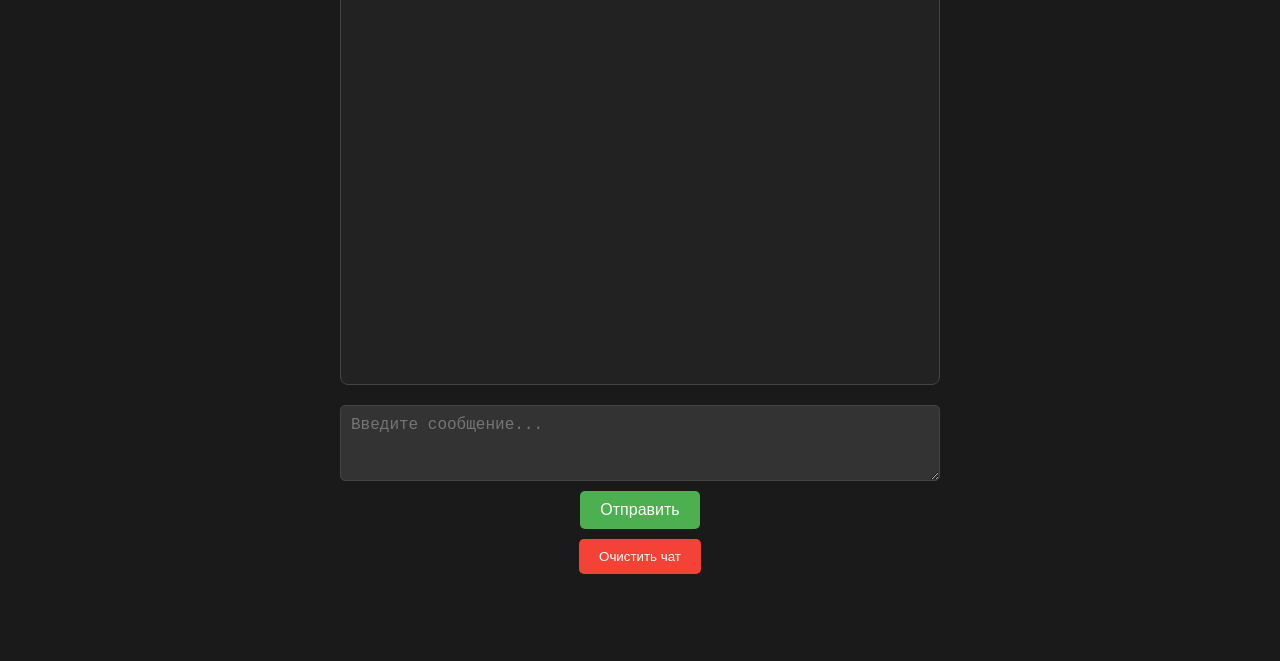
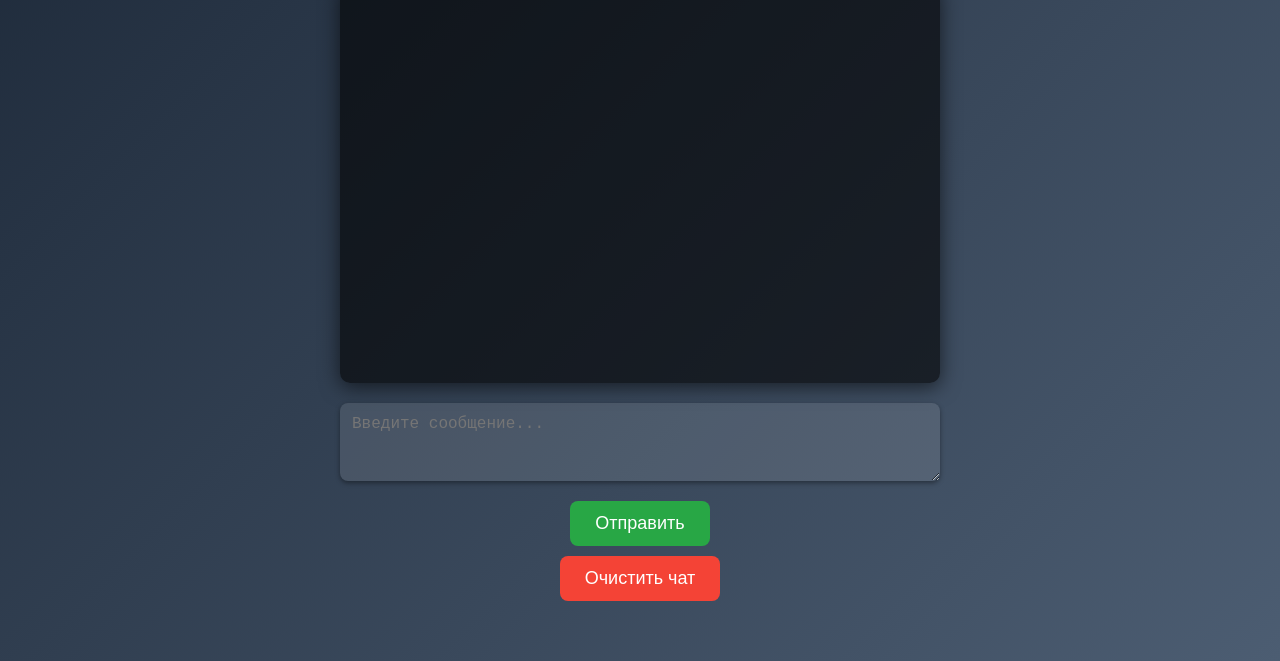
Before and after one commit to KinderModddins/MistralAi, a plain HTML site: page index.html in a window 1280 px wide. Shown: the part 139-800 px from the top of the page. Drawn offline with Linux system fonts and the light colour scheme.

Commit message:
Update index.html

```diff
--- a/index.html
+++ b/index.html
@@ -11,72 +11,105 @@
       box-sizing: border-box;
     }
     body {
-      font-family: Arial, sans-serif;
-      background-color: #1a1a1a;
+      font-family: 'Arial', sans-serif;
+      background: linear-gradient(135deg, #1e2a3a, #4c5d72);
       color: #fff;
       display: flex;
       justify-content: center;
       align-items: center;
       height: 100vh;
       flex-direction: column;
+      text-align: center;
     }
+
+    h1 {
+      margin-bottom: 20px;
+      font-size: 36px;
+      font-weight: bold;
+    }
+
     #chatBox {
       width: 100%;
       max-width: 600px;
       height: 400px;
-      border: 1px solid #444;
-      padding: 10px;
+      border-radius: 10px;
+      background: rgba(0, 0, 0, 0.6); /* Прозрачный фон с темным оттенком */
+      padding: 15px;
       overflow-y: auto;
-      background-color: #222;
+      margin-bottom: 20px;
+      box-shadow: 0 4px 20px rgba(0, 0, 0, 0.6);
+      text-align: left;
+      font-size: 16px;
+    }
+
+    .chat-message {
+      margin: 10px 0;
+      padding: 12px;
       border-radius: 8px;
-      margin-bottom: 20px;
+      font-size: 18px;
+    }
+
+    .user-message {
+      background-color: #007BFF;
+      text-align: right;
       color: #fff;
     }
-    .chat-message {
-      margin: 10px 0;
-      padding: 10px;
-      border-radius: 5px;
+
+    .bot-message {
+      background-color: #333;
+      color: #ddd;
     }
-    .user-message {
-      background-color: #4CAF50;
-      text-align: right;
-    }
-    .bot-message {
-      background-color: #555;
-      text-align: left;
-    }
+
     #userInput {
       width: 100%;
       max-width: 600px;
-      padding: 10px;
-      border-radius: 5px;
-      border: 1px solid #444;
-      background-color: #333;
+      padding: 12px;
+      border-radius: 8px;
+      border: none;
+      background-color: rgba(255, 255, 255, 0.1);
       color: #fff;
       font-size: 16px;
-      margin-bottom: 10px;
+      margin-bottom: 20px;
+      box-shadow: 0 2px 5px rgba(0, 0, 0, 0.4);
     }
+
     #sendButton {
-      padding: 10px 20px;
-      background-color: #4CAF50;
+      padding: 12px 25px;
+      background-color: #28a745;
       border: none;
       color: white;
-      border-radius: 5px;
+      border-radius: 8px;
       cursor: pointer;
-      font-size: 16px;
+      font-size: 18px;
+      transition: background-color 0.3s;
     }
+
+    #sendButton:hover {
+      background-color: #218838;
+    }
+
     #clearButton {
       margin-top: 10px;
-      padding: 10px 20px;
+      padding: 12px 25px;
       background-color: #f44336;
       border: none;
       color: white;
-      border-radius: 5px;
+      border-radius: 8px;
       cursor: pointer;
+      font-size: 18px;
+      transition: background-color 0.3s;
     }
+
+    #clearButton:hover {
+      background-color: #d32f2f;
+    }
+
     @media (max-width: 768px) {
       #chatBox {
         height: 300px;
+      }
+      h1 {
+        font-size: 28px;
       }
     }
   </style>
```
